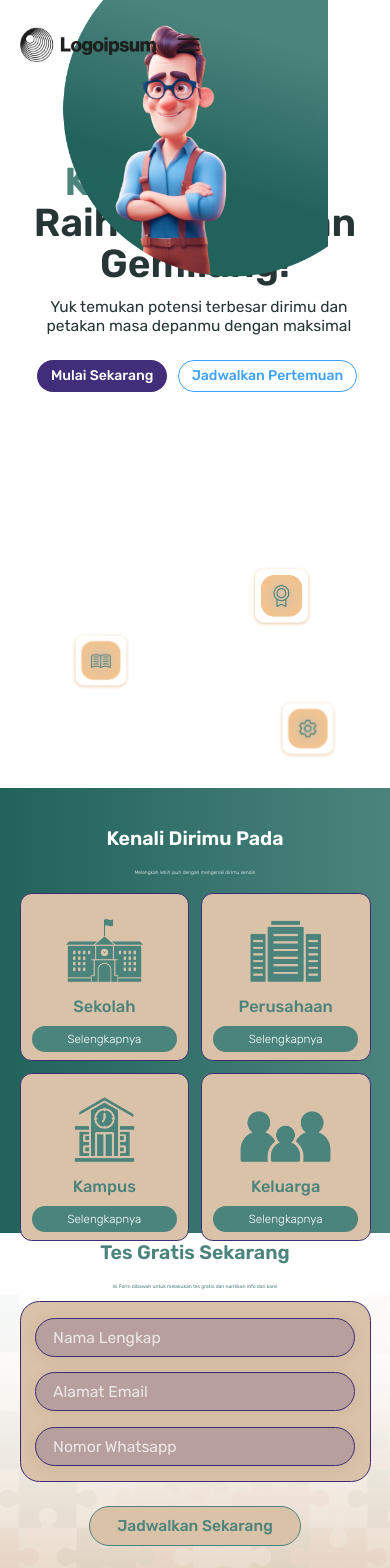
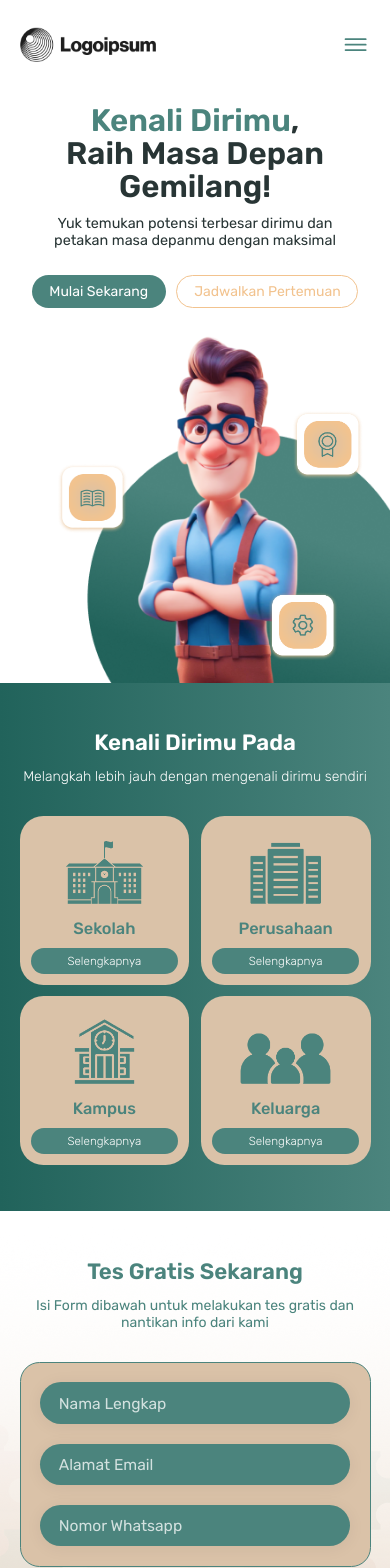
Before and after one commit to backuun/kenalidiri, a Next.js app: page / in a window 390 px wide. Shown: the top 1568 px of the page. Built offline with nearby package versions, Linux system fonts and the light colour scheme; a web font is replaced by a local one.

Commit message:
Responsive Home

```diff
--- a/pages/index.js
+++ b/pages/index.js
@@ -74,6 +74,7 @@ export default function Home() {
         <img src="images/medals-banner.png" alt="Kenali Diri Sekolah" className={styles.medals_banner}/>
         <img src="images/book-banner.png" alt="Kenali Diri Sekolah" className={styles.book_banner}/>
         <img src="images/img_banner.png" alt="Kenali Diri" className={styles.man_banner}/>
+        <img src="images/img_banner_mobile.png" alt="Kenali Diri" className={styles.man_banner_mobile}/>
       </div>
       <div className={styles.section1}>
         <div className={styles.heading_section}>
--- a/styles/Footer.module.css
+++ b/styles/Footer.module.css
@@ -107,7 +107,7 @@
 @media (max-width:768px) {
     .footer{
         padding: 10vw 5vw;
-        padding-bottom: 4vw;
+        padding-bottom: 26vw;
         grid-template-columns: 100%;
         grid-gap: 7vw;
     }
@@ -140,6 +140,9 @@
     .footer_menu h3{
         font-size: 4.5vw;
     }
+    .footer_contact h3{
+        font-size: 4.5vw;
+    }
     .divider_list{
         width: 12vw;
         height: .75vw;
@@ -160,6 +163,7 @@
     }
 
     .copyright{
+        width: 100%;
         padding: 4.6vw 0;
     }
     .copyright span{
--- a/styles/Header.module.css
+++ b/styles/Header.module.css
@@ -134,18 +134,19 @@
 @media (max-width:768px) {
     .header{
         padding: 4vw 5vw;
+        justify-content: space-between;
     }
     .logo img {
         width:35vw;
     }
     .nav{
-        border-right: 1.5vw solid #3FA2F6;
+        border-right: 1.5vw solid #DAC2A8;
         position: fixed;
         left: 0;
         top: 0;
         width: 65%;
         height: 100%;
-        background: linear-gradient(180deg, #402E7A 0%, #261757 100%);
+        background: linear-gradient(270deg, #4B847D 0%, #21635B 100%);
         z-index: 1000;
         padding: 4vw;
         padding-right: 5.6vw;
@@ -161,7 +162,7 @@
     }
     .hamburger svg{
         font-size: 7.5vw;
-        color: #1E1E1E;
+        color: #4B847D;
     }
     .nav_wrapper{
         background-color: rgba(0, 0, 0, 0.562);
@@ -186,13 +187,14 @@
     .closeMenu{
         display: block !important;
         position: absolute;
-        right: -12vw;
+        right: -13vw;
         top: 3vw;
-        background: linear-gradient(180deg, #402E7A 0%, #261757 100%) !important;
+        background: linear-gradient(270deg, #4B847D 0%, #21635B 100%) !important;
         width: 9vw;
         outline: none;
+        border: .13vw solid #DAC2A8 !important;
         height: 9vw;
-        border-radius: 100vw;
+        border-radius: 100vw !important;
       }
     .closeMenu svg{
         position: absolute;
@@ -200,7 +202,7 @@
         top: 50%;
         transform: translate(-50%, -50%);
         font-size: 6.9vw;
-        color:#3FA2F6;
+        color:#DAC2A8;
     }
     .nav{
         display: flex;
@@ -220,7 +222,7 @@
     .nav ul li {
         font-size: 4.8vw;
         padding: 5vw 0;
-        border-bottom: .12vw solid #3fa1f65d;
+        border-bottom: .12vw solid #DAC2A8;
         width: 100%;
     }
     .nav ul li a {
@@ -231,11 +233,11 @@
     }
 
     .nav ul li a:hover {
-        color: #0070f3;
+        color: #DAC2A8;
     }
 
     .nav ul li.active a {
-        color: #3FA2F6; /* Active menu item color */
+        color: #DAC2A8; /* Active menu item color */
     }
     .nav ul li span{
         color: white;
@@ -245,7 +247,7 @@
         position: relative;
         display: inherit;
         max-height: 0;
-        background-color: #261757;
+        background-color: #2c5853;
         box-shadow: none;
         z-index: 1;
         padding: 0;
--- a/styles/Home.module.css
+++ b/styles/Home.module.css
@@ -49,6 +49,10 @@
   top: 0;
   width: 44.6vw;
   z-index: 1;
+  display: block;
+}
+.man_banner_mobile{
+  display: none;
 }
 .setting_banner{
   position: absolute;
@@ -140,7 +144,7 @@
   grid-template-columns: repeat(4, 1fr);
   align-items: flex-start;
   grid-gap: 2.3vw;
-  margin-bottom: -12vw;
+  margin-bottom: 0;
 }
 .dividerMobile{
   display: none;
@@ -426,43 +430,51 @@
 
 @media (max-width:768px) {
   .banner{
-    height: 200vw;
-    padding: 0 5vw;
+    height: 175vw;
+    padding: 0 0;
     text-align: center;
-    padding-bottom: 64vw;
+    padding-bottom: 0;
+    display: flex;
+    justify-content: space-between;
+    flex-direction: column;
+    align-items: flex-end;
+  }
+  .banner_text{
+    margin-top: 27vw;
   }
   .banner_text h1{
-    font-size: 10vw;
+    font-size: 8vw;
     margin-bottom: 3vw;
     width: 100%;
   }
   .banner_text p{
-    font-size: 4vw;
+    font-size: 3.7vw;
     width: 100%;
-    margin-left: 1vw;
+    padding: 0 9vw;
+    margin-left: 0;
     margin-bottom: 6.5vw;
   }
   .banner_btn{
     gap: 2.7vw;
-    margin-left: 1.1vw;
+    margin-left: 0;
     justify-content: center;
   }
   .banner_btn button{
-    padding: 1.6vw 3.3vw;
-    padding-top: 1.6vw;
+    padding: 1.9vw 4.3vw;
+    padding-top: 1.9vw;
     color: white;
     font-size: 3.6vw;
     border-radius: 100vw;
     outline: none;
     border: .12vw solid transparent;
-    background: #402E7A;
-    font-weight: 500;
+    background: #4B847D;
+    font-weight: 400;
     cursor: pointer;
   }
   .banner_btn a:nth-child(2) button{
     background-color: transparent;
-    border: .12vw solid #3FA2F6;
-    color: #3FA2F6;
+    border: .12vw solid #F2C38F;
+    color: #F2C38F;
   }
 
   .man_banner{
@@ -471,25 +483,33 @@
     bottom: 0;
     width: 68vw;
     z-index: 1;
+    display: none;
+  }
+  .man_banner_mobile{
+    display: block;
+    position: relative;
+    bottom: 0;
+    right: 0;
+    width: 85vw;
   }
   .setting_banner{
     bottom: 6vw;
-    width: 15vw;
+    width: 18vw;
   }
   .medals_banner{
     position: absolute;
-    right: 19vw;
+    right: 6vw;
     z-index: 2;
-    bottom: 40vw;
-    width: 16vw;
+    bottom: 53vw;
+    width: 18vw;
   }
   .book_banner{
     position: absolute;
     right: inherit;
-    left: 17vw;
+    left: 13vw;
     z-index: 2;
-    bottom: 22vw;
-    width: 15vw;
+    bottom: 37vw;
+    width: 18vw;
     animation: setting3 2s infinite linear alternate;
   }
 
@@ -499,7 +519,8 @@
   }
 
   .section1{
-    padding: 10vw 5vw;
+    padding: 12vw 5vw;
+    margin-top: 0;
   }
   .section1_layout{
     display: grid;
@@ -507,21 +528,28 @@
     align-items: flex-start;
     grid-gap: 3vw;
   }
+  .heading_section{
+    margin-bottom: 8vw;
+  }
   .heading_home{
-    font-size: 5vw;
+    font-size: 5.7vw;
     text-align: center;
-    margin-bottom: 5vw;
+    margin-bottom: 3vw;
     display: flex;
     justify-content: center;
     gap: 1.4vw;
+  }
+  .subheading_home{
+    font-size: 3.6vw;
   }
   .dividerMobile{
     display: flex;
   }
   .section1_box{
-    border: .15vw solid #3D2B76;
-    border-radius: 3vw;
+    border: none;
+    border-radius: 6vw;
     padding: 2vw;
+    padding-bottom: 2.6vw;
   }
   .section1_box img{
     width: 25vw;
@@ -539,24 +567,24 @@
 
   .section2{
     width: 100%;
-    padding: 10vw 5vw;
-    padding-top: 2vw;
+    padding: 12vw 5vw;
+    padding-top: 12vw;
   }
   .form_box_layout{
-    border: .15vw solid #3D2B76;
+    border: .15vw solid #4B847D;
     border-radius: 5vw;
-    padding: 4vw 3.7vw;
+    padding: 5vw 5vw;
     display: grid;
     grid-template-columns: repeat(1, 1fr);
-    grid-gap: 4vw;
-    margin-bottom: 6vw;
+    grid-gap: 5vw;
+    margin-bottom: 8vw;
     width: 100%;
   }
   .form_box_layout input{
     font-size: 4vw;
-    padding: 2.3vw 4.4vw;
-    border: .12vw solid #3D2B76;
-    background: #3D2B763B;
+    padding: 2.9vw 4.8vw;
+    border: none;
+    background: #4B847D;
   }
   .form_box form button{
     font-size: 4vw;
@@ -567,15 +595,15 @@
     display: flex;
     flex-direction: column-reverse;
     align-items: center;
-    padding: 13vw 5vw;
+    padding: 19vw 5vw;
     padding-left: 22vw;
-    margin-top: 12vw;
-    padding-top: 11vw;
+    margin-top: 0;
+    padding-top: 18vw;
     position: relative;
     background-position: right;
   }
   .section3_img img{
-    width: 70%;
+    width: 60%;
     margin-left: 0;
     margin-bottom: -.2vw;
     margin-top: 0;
@@ -590,19 +618,26 @@
   }
   .section3_text h1{
     width: 100%;
-    font-size: 6.7vw;
+    font-size: 6vw;
     line-height: 1.05;
     margin-bottom: 3vw;
   }
   .section3_text p{
-    font-size: 4vw;
+    font-size: 3.8vw;
   }
   .section3_text button{
     margin-top: 6vw;
     padding: 2vw 5vw;
     padding-top: 2vw;
     z-index: 2;
-    font-size: 4.5vw;
+    font-size: 4.2vw;
+  }
+
+  .article_box{
+    border: none;
+    border-radius: 4vw;
+    padding: 1.8vw;
+    padding-bottom: 2.3vw;
   }
 
   .images_article{
@@ -621,11 +656,12 @@
   .content_article{
     height: 20vw;
     margin-top: 2.5vw;
+    padding: 1vw;
   }
   .content_article h3{
     font-size: 3vw;
     margin-bottom: 1.6vw;
-    text-align: center;
+    text-align: start;
     display: -webkit-box;
       -webkit-box-orient: vertical;
       -webkit-line-clamp: 2;
@@ -648,7 +684,7 @@
     align-items: center;
     background-color: white;
     border-radius: 30vw 30vw 0 0;
-    border: .6vw solid #68B2F1;
+    border: .6vw solid #DAC2A8;
     margin-top: 6vw;
     transform: scale(0);
     transition: .3s all;
@@ -661,7 +697,7 @@
     margin-top: -16vw;
   }
   .popupBoxContent{
-    background: linear-gradient(180deg, #402E7A 0%, #261757 100%);
+    background: linear-gradient(270deg, #4B847D 0%, #21635B 100%);
     width: 69vw;
     text-align: center;
     padding: 2.4vw;
```
Also changed, not shown: public/images/img_banner_mobile.png (added).
